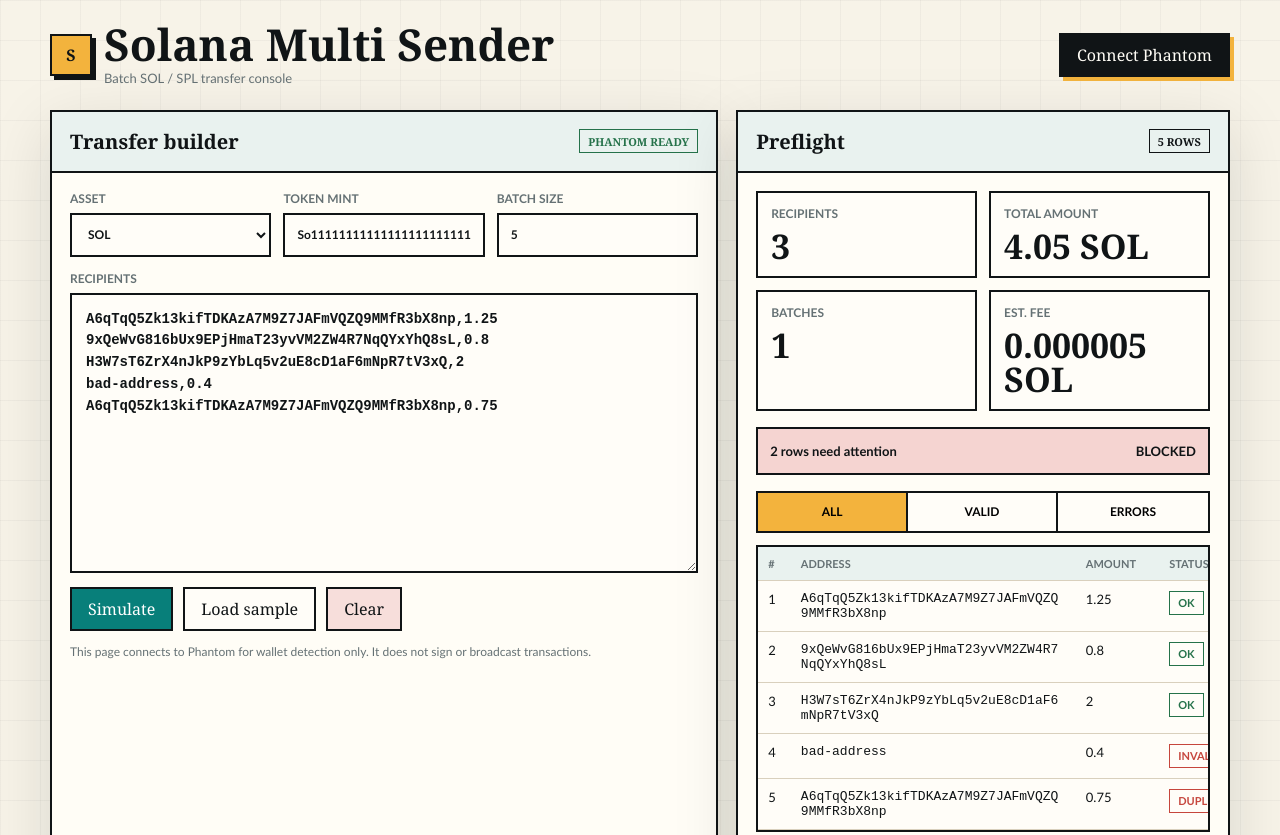
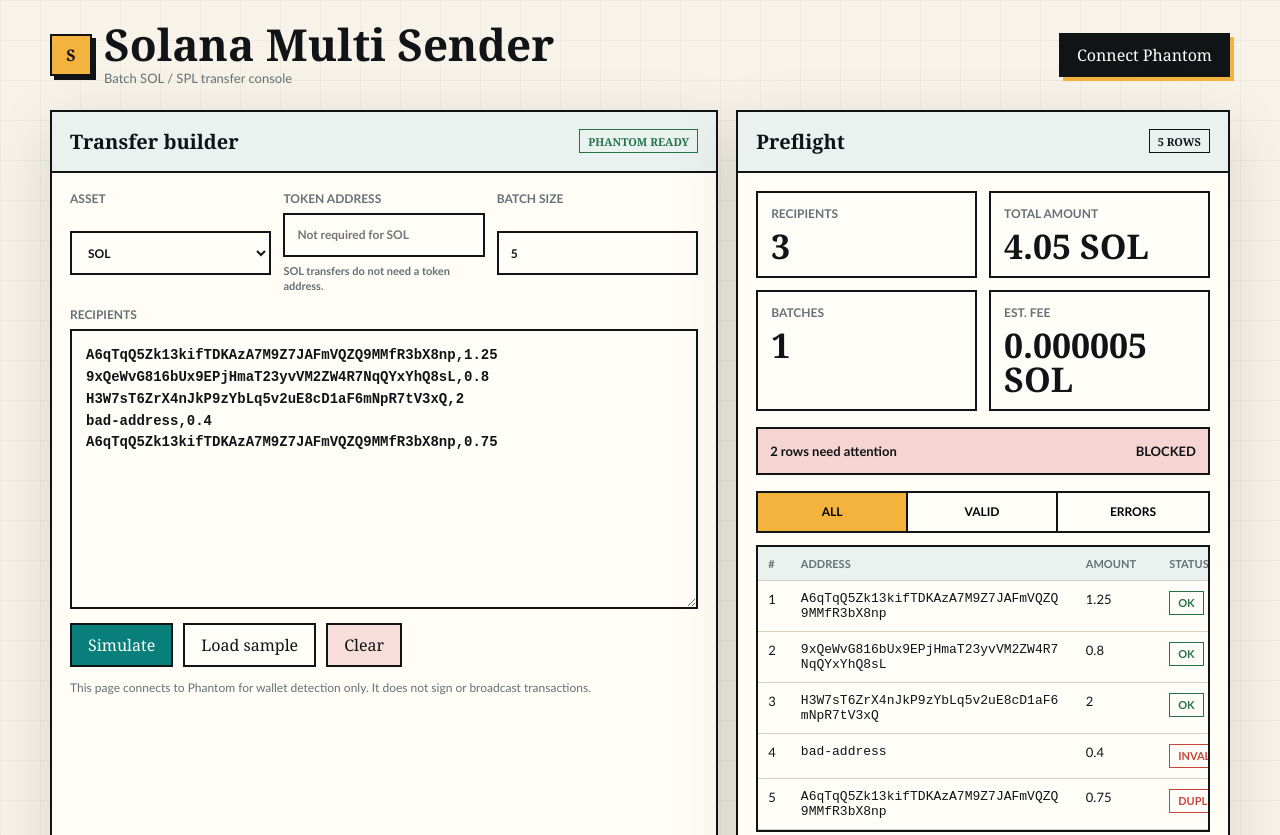
Before and after one commit to naoto13/solana-multi-sender-ca, a plain HTML site: page index.html in a window 1280 px wide. Shown: the top 835 px of the page. Drawn offline with Linux system fonts and the light colour scheme.

Commit message:
Clarify SPL token address input

```diff
--- a/index.html
+++ b/index.html
@@ -155,6 +155,14 @@
         font-size: 12px;
         font-weight: 700;
         text-transform: uppercase;
+      }
+
+      label small {
+        color: var(--muted);
+        font-size: 11px;
+        font-weight: 600;
+        line-height: 1.35;
+        text-transform: none;
       }
 
       input,
@@ -475,8 +483,14 @@
                 </select>
               </label>
               <label>
-                Token mint
-                <input id="mintInput" value="So11111111111111111111111111111111111111112" />
+                <span id="tokenAddressLabel">Token address</span>
+                <input
+                  id="mintInput"
+                  placeholder="SPL token mint address"
+                  value=""
+                  aria-describedby="tokenAddressHint"
+                />
+                <small id="tokenAddressHint">SOL transfers do not need a token address.</small>
               </label>
               <label>
                 Batch size
@@ -572,6 +586,8 @@
       const batchList = document.querySelector("#batchList");
       const walletBtn = document.querySelector("#walletBtn");
       const networkPill = document.querySelector("#networkPill");
+      const tokenAddressLabel = document.querySelector("#tokenAddressLabel");
+      const tokenAddressHint = document.querySelector("#tokenAddressHint");
       let activeTab = "all";
 
       const sample = `4k3Dyjzvzp8e8fprBvH6b9W2n3t9WgGz7VqN1wKbXH2m,12.5
@@ -670,7 +686,13 @@
           </div>`;
         }).join("");
 
-        mintInput.disabled = assetType.value === "SOL";
+        const isSolTransfer = assetType.value === "SOL";
+        mintInput.disabled = isSolTransfer;
+        mintInput.placeholder = isSolTransfer ? "Not required for SOL" : "SPL token mint address";
+        tokenAddressLabel.textContent = isSolTransfer ? "Token address" : "Token address / mint address";
+        tokenAddressHint.textContent = isSolTransfer
+          ? "SOL transfers do not need a token address."
+          : "Paste the SPL Token Mint Address for the token you want to send.";
       }
 
       document.querySelector("#simulateBtn").addEventListener("click", render);
```
Also changed, not shown: outputs/index.html (+25 -3 lines), 1 other file.
